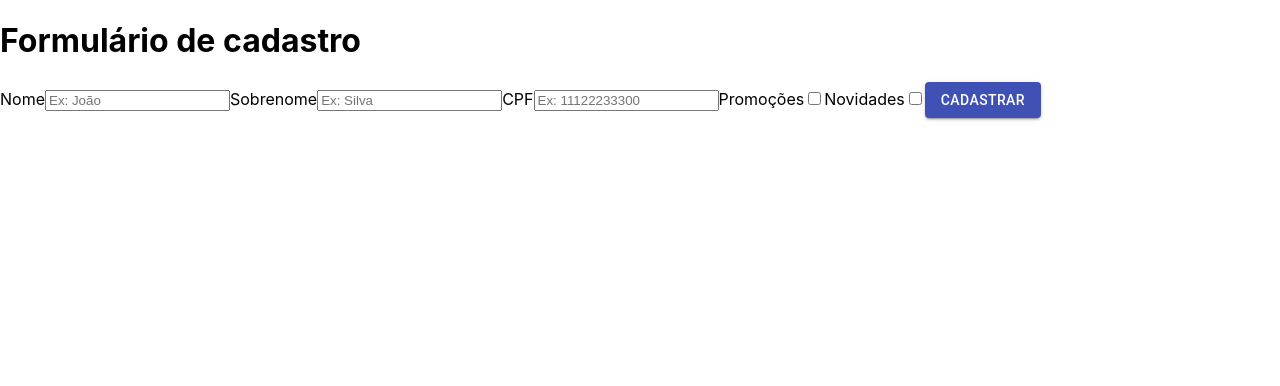
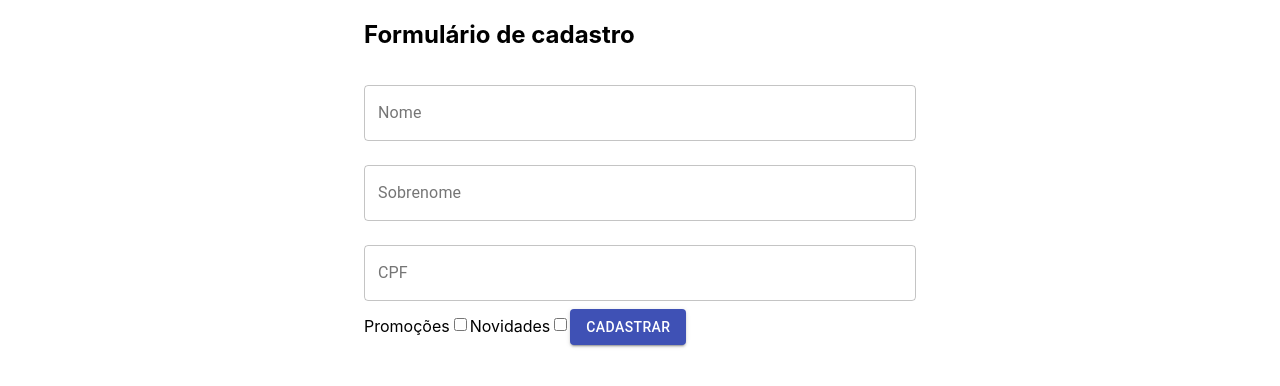
Before and after one commit to Louissilver/formcadastro_react, a React (Create React App) app: page / in a window 1280 px wide. Shown: the top 386 px of the page. Built offline with nearby package versions, Linux system fonts and the light colour scheme.

Commit message:
Container e layout com Material UI

```diff
--- a/package.json
+++ b/package.json
@@ -3,6 +3,7 @@
   "version": "0.1.0",
   "private": true,
   "dependencies": {
+    "@material-ui/core": "^4.11.2",
     "@testing-library/jest-dom": "^5.11.4",
     "@testing-library/react": "^11.1.0",
     "@testing-library/user-event": "^12.1.10",
--- a/src/App.js
+++ b/src/App.js
@@ -1,16 +1,16 @@
-import { Component, Fragment } from 'react';
+import { Component } from 'react';
 import './App.css';
 import FormularioCadastro from './components/FormularioCadastro/FormularioCadastro';
+import { Container } from '@material-ui/core';
 
 class App extends Component {
   render() {
 
     return (
-      <Fragment>
-
+      <Container maxWidth="sm" component="article">
         <h1>Formulário de cadastro</h1>
         <FormularioCadastro />
-      </Fragment>
+      </Container>
     );
   }
 }
--- a/src/components/FormularioCadastro/FormularioCadastro.jsx
+++ b/src/components/FormularioCadastro/FormularioCadastro.jsx
@@ -1,5 +1,6 @@
 import React from 'react';
-import Button from "@material-ui/core/Button"
+import Button from "@material-ui/core/Button";
+import TextField from '@material-ui/core/TextField';
 
 // Criamos um function component
 // Trata-se de uma função que retorna um componente em jsx
@@ -7,22 +8,32 @@ import Button from "@material-ui/core/Button"
 function FormularioCadastro() {
     return (
         <form action="">
-            <label htmlFor="">Nome</label>
-            <input
-                type="text"
+            <TextField
+                id="nome"
+                label="Nome" /* Gera um label para o campo */
+                variant="outlined" /* Muda a forma do input para uma com linhas ao redor */
                 placeholder="Ex: João"
+                fullWidth /* Permite o componente ocupar todo o espaço do elemento pai */
+                margin="normal" /* Gera uma margem normal e mantém o tamanho do componente
+                margin="dense" gera uma margem normal mas diminui o espaçamento do componente */
             />
 
-            <label htmlFor="">Sobrenome</label>
-            <input
-                type="text"
+            <TextField
+                id="sobrenome"
+                label="Sobrenome"
+                variant="outlined"
                 placeholder="Ex: Silva"
+                fullWidth
+                margin="normal"
             />
 
-            <label htmlFor="">CPF</label>
-            <input
-                type="text"
+            <TextField
+                id="cpf"
+                label="CPF"
+                variant="outlined"
                 placeholder="Ex: 11122233300"
+                fullWidth
+                margin="normal"
             />
 
             <label htmlFor="">Promoções</label>
```
Also changed, not shown: 2 other files (tests, documents, lock files or other folders).
